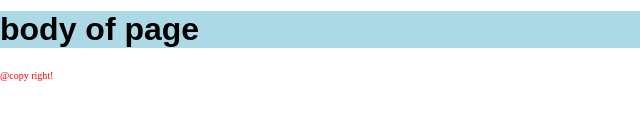
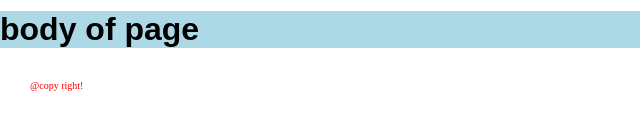
Before and after one commit to AnmolPrajapat/git-learning, a plain HTML site: page index.html in a window 1280 px wide. Shown: the part 152-282 px from the top of the page, 0-640 px from the left. Drawn offline with Linux system fonts and the light colour scheme.

Commit message:
css updated with footer

```diff
--- a/style.css
+++ b/style.css
@@ -23,4 +23,7 @@ body{
 .footer{
 	color:red;
     font-size: 10px;
+    margin-left: 20px;
+    padding: 10px;
+    border:2px blue gray;
 }
```
